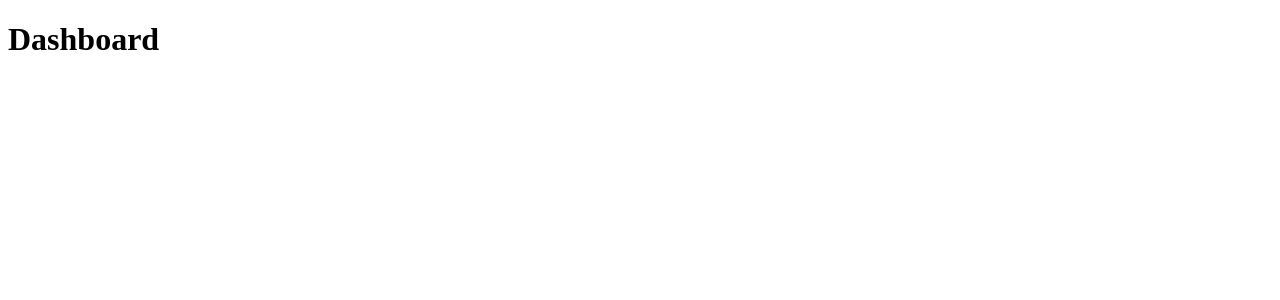
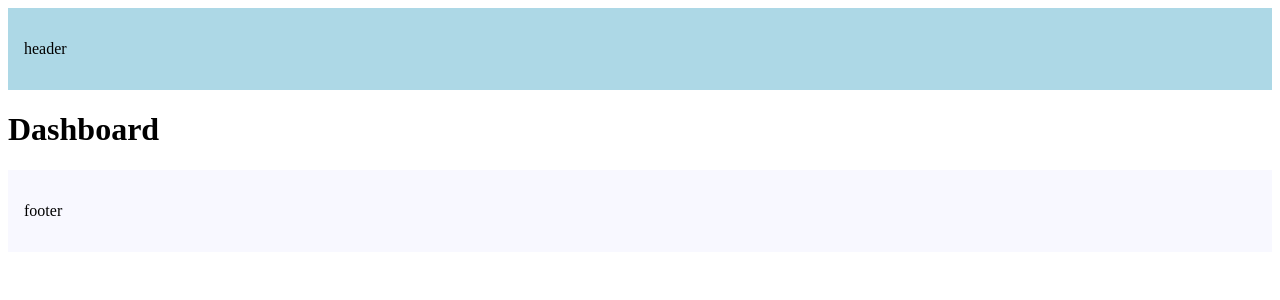
Before and after one commit to AleksandarStanisic021/my-world, a Next.js app: page /dashboard in a window 1280 px wide. Shown: the top 300 px of the page. Built offline with nearby package versions, Linux system fonts and the light colour scheme.

Commit message:
Enhance layout structure with header and footer; add product layout component; clean up date formatting logic

```diff
--- a/src/app/_lib/format-date.ts
+++ b/src/app/_lib/format-date.ts
@@ -1,2 +1,4 @@
 
 //some calculations
+const inputDate: Date = new Date();  //convert to date object
+// Removed unused variable 'day'
--- a/src/app/layout.tsx
+++ b/src/app/layout.tsx
@@ -10,7 +10,17 @@ export default function RootLayout({
 }) {
   return (
     <html lang="en">
-      <body>{children}</body>
+
+      <body>
+      <header style={{background:"lightblue", padding:'1rem'}}>
+        <p>header</p>
+      </header>
+        {children}
+        <footer style={{background:"ghostwhite", padding:'1rem'}}>
+          <p>footer</p>
+        </footer>
+        </body>
+
     </html>
   )
 }
```
Also changed, not shown: src/app/products/[productId]/layout.tsx (added, +14 -0 lines).
